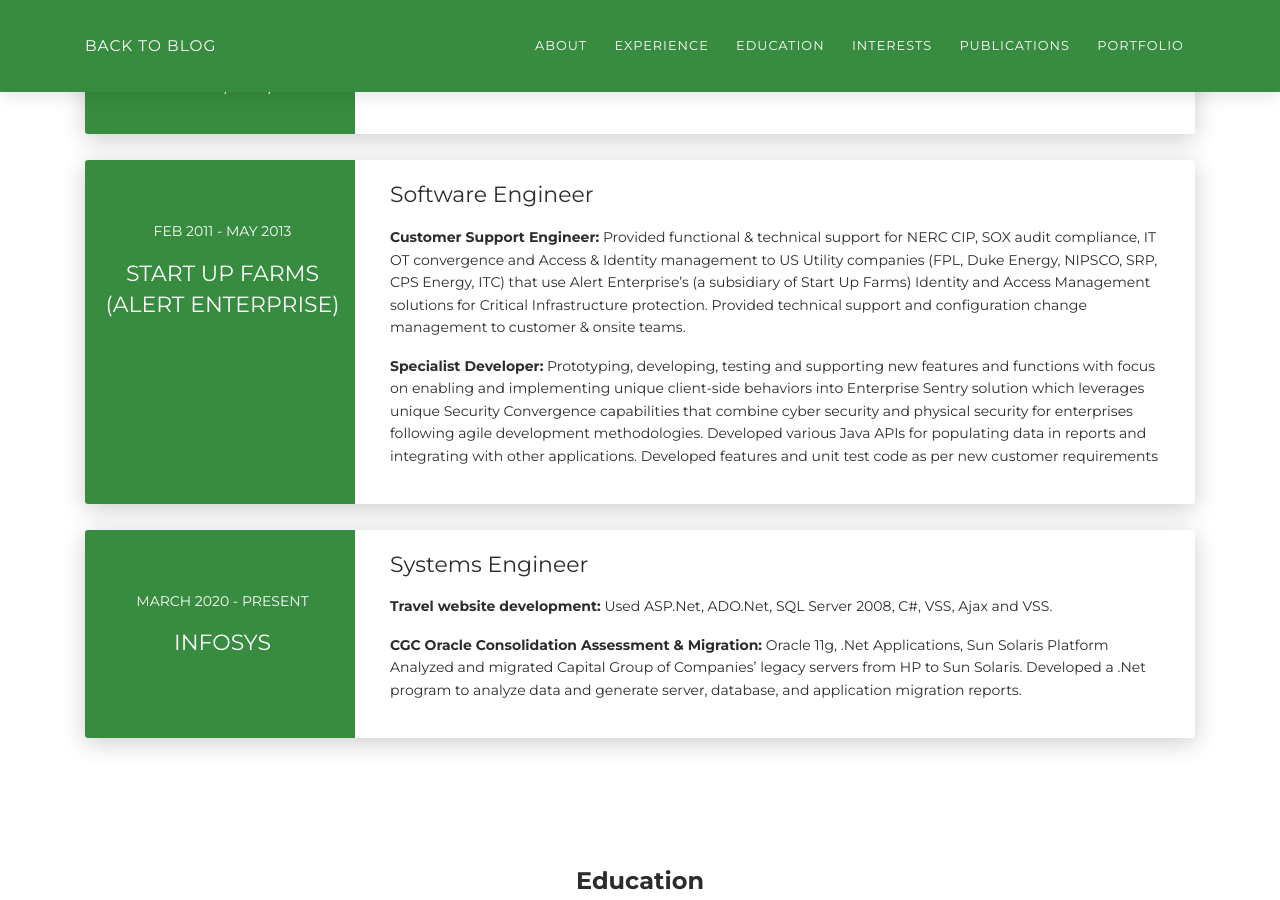
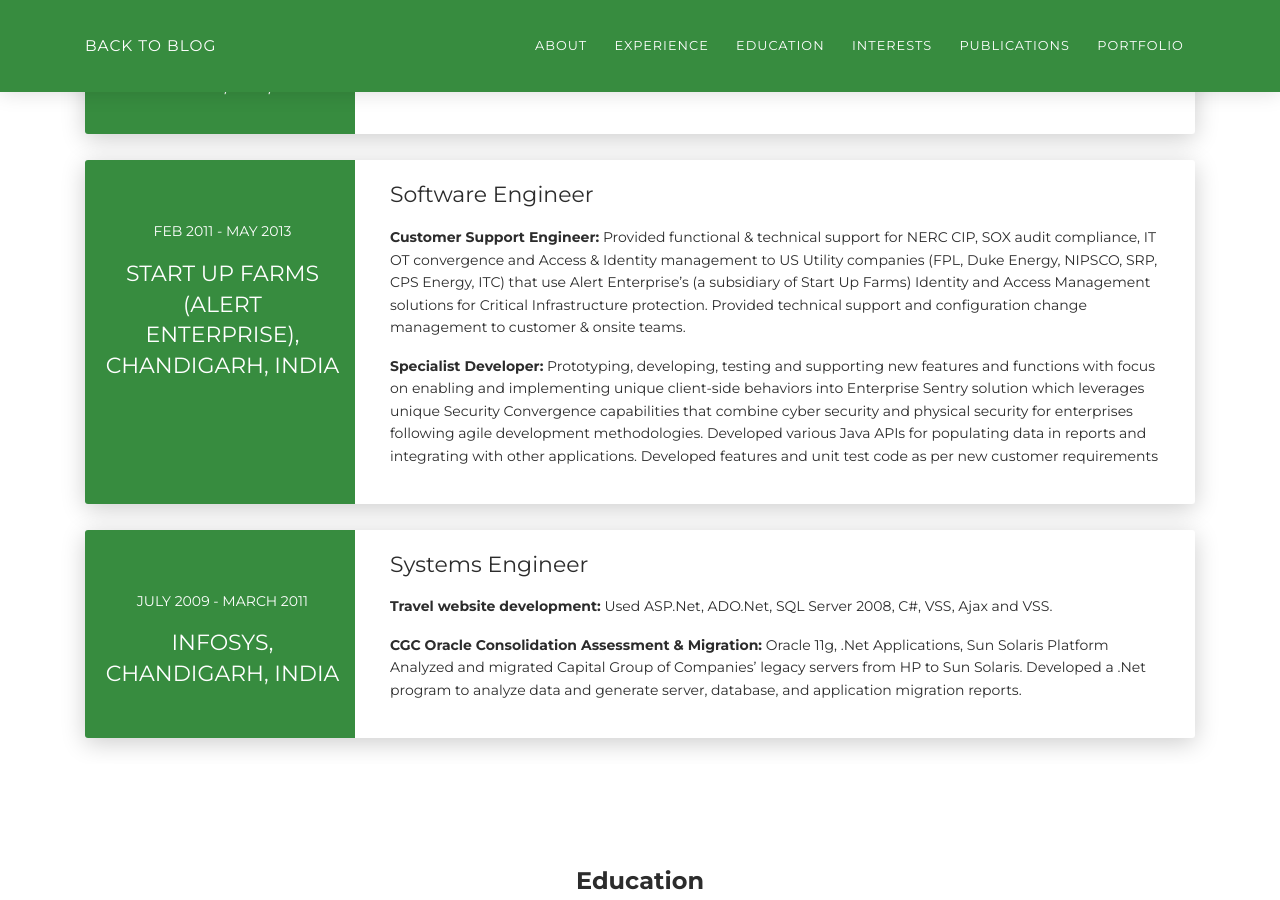
Before and after one commit to jassimran/jassimran.github.io, a Jekyll site: the page about.html, which Jekyll copies as it is, in a window 1280 px wide and 900 px high, scrolled down 2039 px. Built offline with Jekyll 4.4.1, drawn with Linux system fonts in a browser that asks for light colours; nearby versions of some CDN libraries; Markdown is read by kramdown in place of the engine named in the settings; some of the changed text lies outside the part shown.

Commit message:
fixed city

```diff
--- a/about.html
+++ b/about.html
@@ -110,7 +110,7 @@
         <div class="col-md-3 bg-primary" data-aos="fade-right" data-aos-offset="50" data-aos-duration="500">
           <div class="card-body cc-experience-header">
             <p>March 2020 - Present</p>
-            <div class="h5">BBTV</div>
+            <div class="h5">BBTV, Vancouver, Canada</div>
           </div>
         </div>
         <div class="col-md-9" data-aos="fade-left" data-aos-offset="50" data-aos-duration="500">
@@ -129,7 +129,7 @@
         <div class="col-md-3 bg-primary" data-aos="fade-right" data-aos-offset="50" data-aos-duration="500">
           <div class="card-body cc-experience-header">
             <p>July 2018 - Feb 2020</p>
-            <div class="h5">IBM Research AI</div>
+            <div class="h5">IBM Research AI, Bengaluru, India</div>
           </div>
         </div>
         <div class="col-md-9" data-aos="fade-left" data-aos-offset="50" data-aos-duration="500">
@@ -171,7 +171,7 @@
         <div class="col-md-3 bg-primary" data-aos="fade-right" data-aos-offset="50" data-aos-duration="500">
           <div class="card-body cc-experience-header">
             <p>Feb 2011 - May 2013</p>
-            <div class="h5">Start Up Farms (Alert Enterprise)</div>
+            <div class="h5">Start Up Farms (Alert Enterprise), Chandigarh, India</div>
           </div>
         </div>
         <div class="col-md-9" data-aos="fade-left" data-aos-offset="50" data-aos-duration="500">
@@ -192,8 +192,8 @@
       <div class="row">
         <div class="col-md-3 bg-primary" data-aos="fade-right" data-aos-offset="50" data-aos-duration="500">
           <div class="card-body cc-experience-header">
-            <p>March 2020 - Present</p>
-            <div class="h5">Infosys</div>
+            <p>July 2009 - March 2011</p>
+            <div class="h5">Infosys, Chandigarh, India</div>
           </div>
         </div>
         <div class="col-md-9" data-aos="fade-left" data-aos-offset="50" data-aos-duration="500">
@@ -211,6 +211,7 @@
 
   </div>
 </div>
+
 <div class="section" id="education">
   <div class="container cc-education">
     <div class="h4 text-center mb-4 title">Education</div>
```
